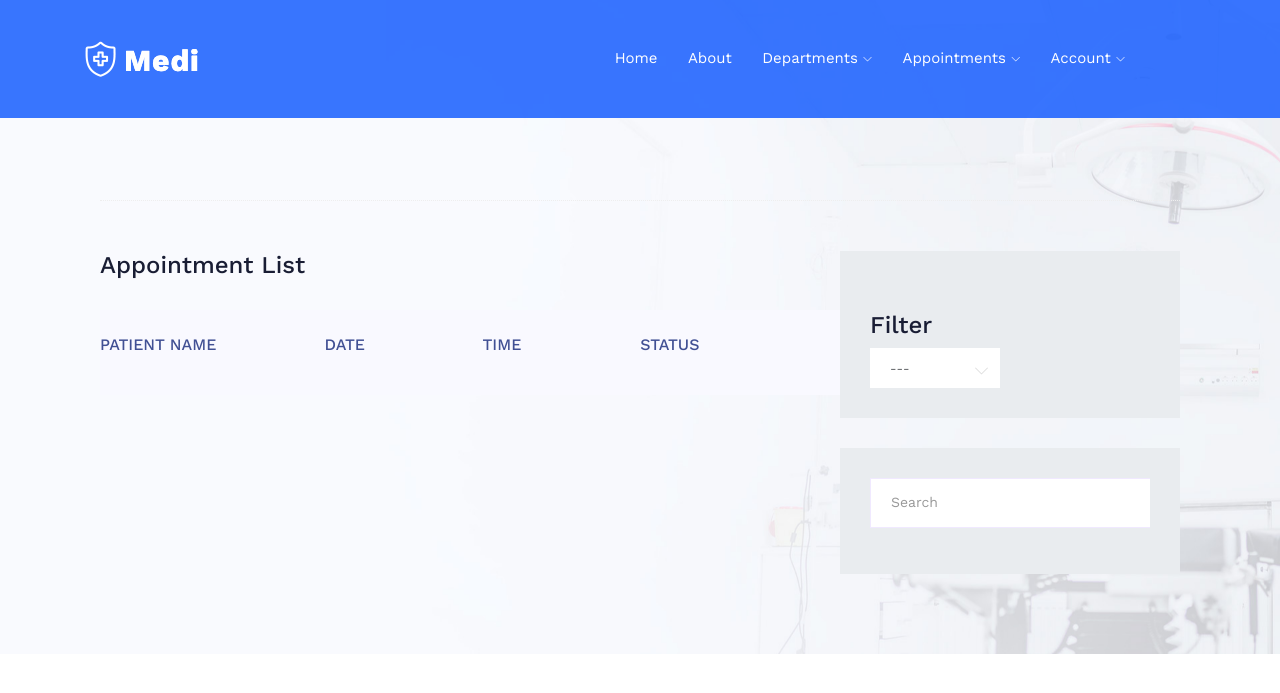
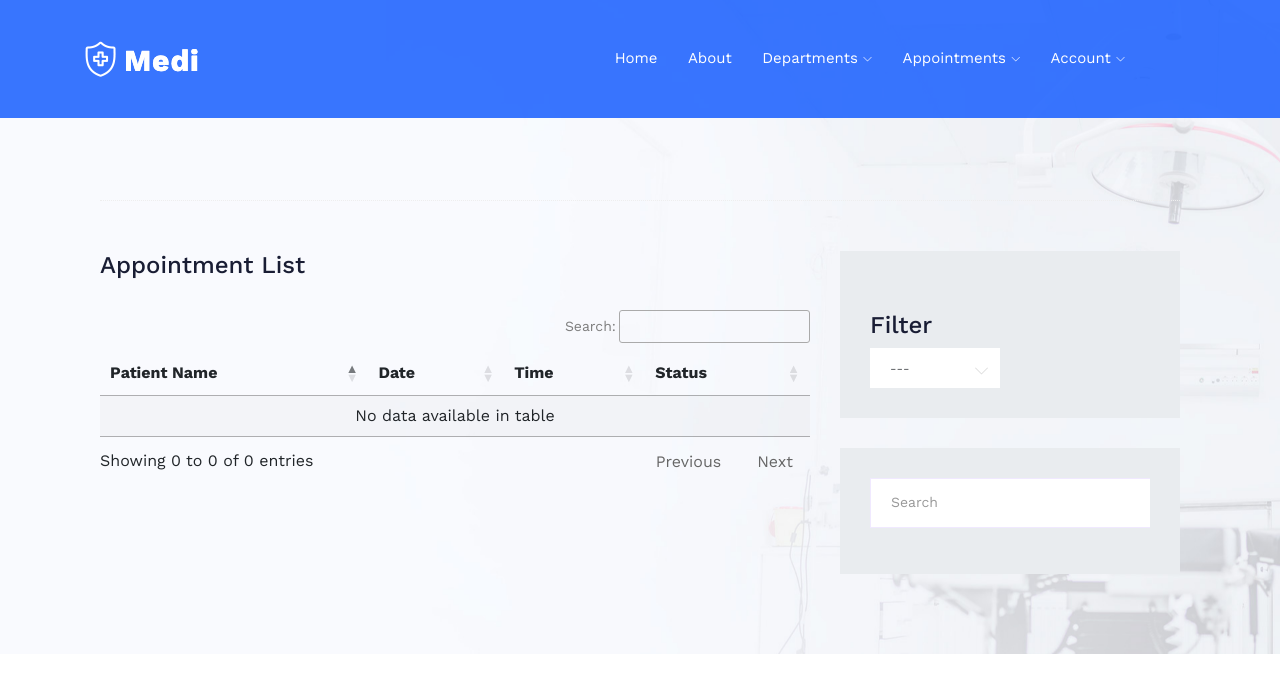
Before and after one commit to palakparmartntra/Appointment-Booking-System, a Django app: page /appointments/appointment_list/ in a window 1280 px wide. Shown: the top 693 px of the page. Run offline with Django 3.2, Linux system fonts and the light colour scheme; the visitor is signed in with stand-in values (Sample User, id 1); data that the repository does not hold is empty; parts of the project's set-up code (start-up, migrations or seed data) failed here and were passed over; some libraries are stand-ins or nearby versions.

Commit message:
[ADD] datatable using jquery for appointmentlist

```diff
--- a/AppointmentBookingSystem/templates/appointment_list.html
+++ b/AppointmentBookingSystem/templates/appointment_list.html
@@ -10,24 +10,31 @@
                 <div class="col-lg-8 col-md-8">
                     <h3 class="mb-30">Appointment List</h3>
                     <div class="progress-table-wrap">
-                        <div class="progress-table">
-                            <div class="table-head">
-                                <div class="country">Patient Name</div>
-                                <div class="visit">Date</div>
-                                <div class="visit">Time</div>
-                                <div class="visit">Status</div>
-                            </div>
-                            {% for list in appoint_list %}
-                            <div class="table-row">
-                                <div class="country">{{list.patient}}</div>
-                                <div class="visit">{{list.appoint_date|date}}</div>
-                                <div class="visit">{{list.appoint_date|time}}</div>
-                                <div class="visit">{{list.get_status_display}}</div>
-                            </div>
-                            {% endfor %}
-                        </div>
+                        <table id="table_id" class="display">
+                            <thead>
+                                <tr>
+                                    <th>Patient Name</th>
+                                    <th>Date</th>
+                                    <th>Time</th>
+                                    <th>Status</th>
+                                </tr>
+                            </thead>
+                            <tbody>
+                                {% for list in appoint_list %}
+                                <tr>
+                                    <td>{{list.patient}}</td>
+                                    <td>{{list.appoint_date|date}}</td>
+                                    <td>{{list.appoint_date|time}}</td>
+                                    <td>{{list.get_status_display}}</td>
+                                </tr>
+                                {% endfor %}
+                            </tbody>
+                        </table>
+
                     </div>
+
                 </div>
+
                 <div class="col-lg-4">
                     <div class="blog_right_sidebar">
                         <aside class="single_sidebar_widget newsletter_widget">
@@ -58,6 +65,12 @@
     </div>
 </div>
 <script>
+    $(document).ready( function () {
+        $('#table_id').DataTable();
+        $(".dataTables_length").hide();
+    } );
+</script>
+<script>
     $(document).ready(function (){
 
         $('#filter_status , #search').change(function() {
```
